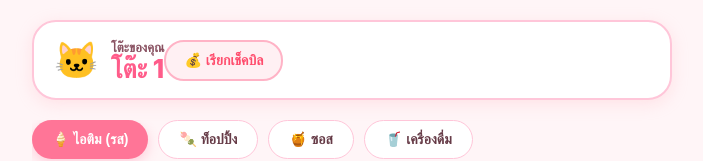
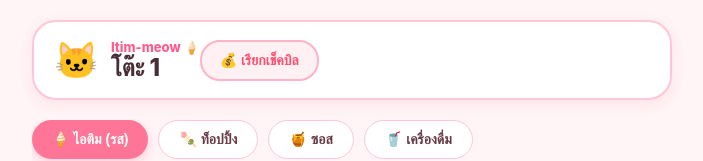
Before and after one commit to mangeilmangeil2-spec/Itim-meow-, a Next.js app: page /order in a window 1280 px wide. Shown: the top 161 px of the page, without its empty margins (288-991 px from the left). Built offline with nearby package versions, Linux system fonts and the light colour scheme; no server answers; the database is empty.

Commit message:
Update page.js

```diff
--- a/app/order/page.js
+++ b/app/order/page.js
@@ -119,7 +119,7 @@ export default function CustomerOrderPage() {
         await supabase.from('order_item_options').insert(optionRows);
       }
 
-      setMessage('✨ ส่งรายการให้เชฟแมวเรียบร้อยแล้วเหมียว! 🐱');
+      setMessage('✨ ส่งรายการให้ Itim-meow เรียบร้อยแล้วเหมียว! 🐱');
       setQuantities({});
       setTimeout(() => setMessage(''), 4000);
     } catch (err) {
@@ -138,7 +138,7 @@ export default function CustomerOrderPage() {
   if (loading) return (
     <div style={{ minHeight: '100vh', display: 'flex', flexDirection: 'column', alignItems: 'center', justifyContent: 'center', backgroundColor: '#FFF0F5', color: '#FF5C8A', fontFamily: 'sans-serif' }}>
       <div style={{ fontSize: 48, marginBottom: 12 }}>🐱🍦</div>
-      <div style={{ fontWeight: 'bold', fontSize: 16 }}>กำลังโหลดเมนูไอติมแสนอร่อย...</div>
+      <div style={{ fontWeight: 'bold', fontSize: 16 }}>กำลังโหลดเมนู Itim-meow...</div>
     </div>
   );
 
@@ -156,7 +156,7 @@ export default function CustomerOrderPage() {
 
       <div style={{ maxWidth: 680, margin: '0 auto', padding: '20px 20px 120px 20px', boxSizing: 'border-box' }}>
 
-        {/* Header โต๊ะ + น้องแมว */}
+        {/* Header โต๊ะ + ชื่อร้าน Itim-meow */}
         <div style={{
           display: 'flex',
           justify: 'space-between',
@@ -171,8 +171,8 @@ export default function CustomerOrderPage() {
           <div style={{ display: 'flex', alignItems: 'center', gap: 12 }}>
             <span style={{ fontSize: 36 }}>🐱</span>
             <div>
-              <div style={{ fontSize: 13, color: '#885060', fontWeight: 'bold' }}>โต๊ะของคุณ</div>
-              <div style={{ fontSize: 26, fontWeight: '800', color: '#FF5C8A', lineHeight: '1' }}>
+              <div style={{ fontSize: 13, color: '#FF5C8A', fontWeight: '800' }}>Itim-meow 🍦</div>
+              <div style={{ fontSize: 24, fontWeight: '800', color: '#4A2E35', lineHeight: '1.1' }}>
                 โต๊ะ {tableNumber}
               </div>
             </div>
@@ -352,7 +352,7 @@ export default function CustomerOrderPage() {
               justifyContent: 'center',
               gap: 8
             }}>
-            🧺 สั่งเลย ({totalCount} รายการ) — ส่งให้อาจารย์แมว 🐾
+            🧺 สั่งเลย ({totalCount} รายการ) — ส่งให้ Itim-meow 🐾
           </button>
         </div>
       )}
```
